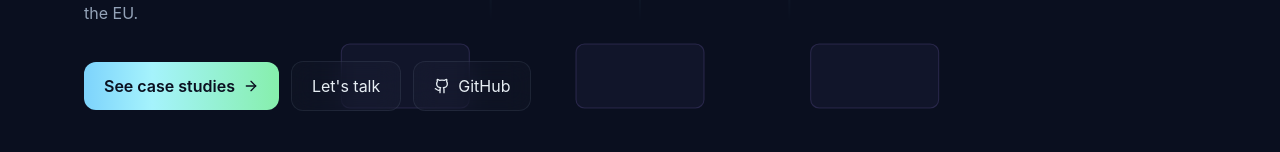
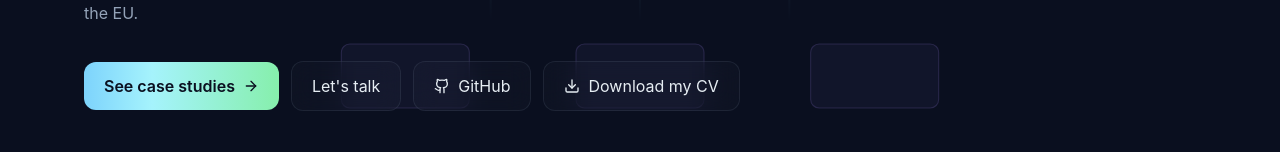
Before and after one commit to marciobolsoni/portfolio, a Next.js app: page / in a window 1280 px wide. Shown: the part 460-612 px from the top of the page. Built offline with nearby package versions, Linux system fonts and the light colour scheme.

Commit message:
Add CV download link to HomePage
Added a download link for the CV with an icon.

```diff
--- a/src/app/page.tsx
+++ b/src/app/page.tsx
@@ -2,7 +2,7 @@ import Link from "next/link";
 import HeroBackground from "@/components/HeroBackground";
 import ProjectCard from "@/components/ProjectCard";
 import { projects } from "@/data/projects";
-import { ArrowRight, Award, MapPin, Github } from "lucide-react";
+import { ArrowRight, Award, MapPin, Github, Download } from "lucide-react";
 
 export default function HomePage() {
   return (
@@ -50,6 +50,14 @@ export default function HomePage() {
               className="inline-flex items-center gap-2 px-5 py-3 rounded-xl glass hover:bg-white/5"
             >
               <Github size={16} /> GitHub
+            </a>
+            <a
+              href="https://drive.google.com/file/d/1CmxlQNuq6yhPFAu-y9DGBmAdMu7JqVZR/view?usp=drive_link"
+              target="_blank"
+              rel="noopener noreferrer"
+              className="inline-flex items-center gap-2 px-5 py-3 rounded-xl glass hover:bg-white/5"
+            >
+              <Download size={16} /> Download my CV
             </a>
           </div>
           <div className="mt-10 flex flex-wrap items-center gap-6 text-sm text-muted">
```
